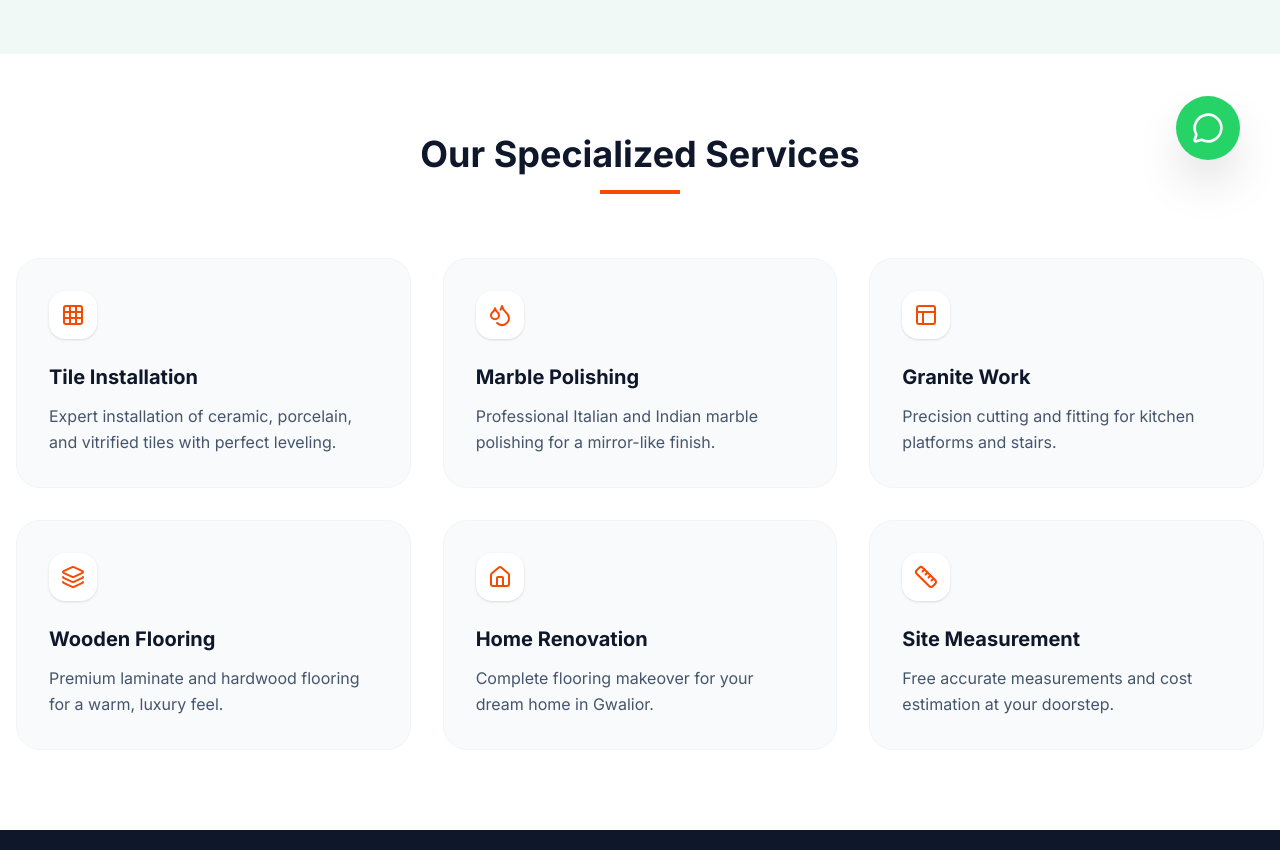
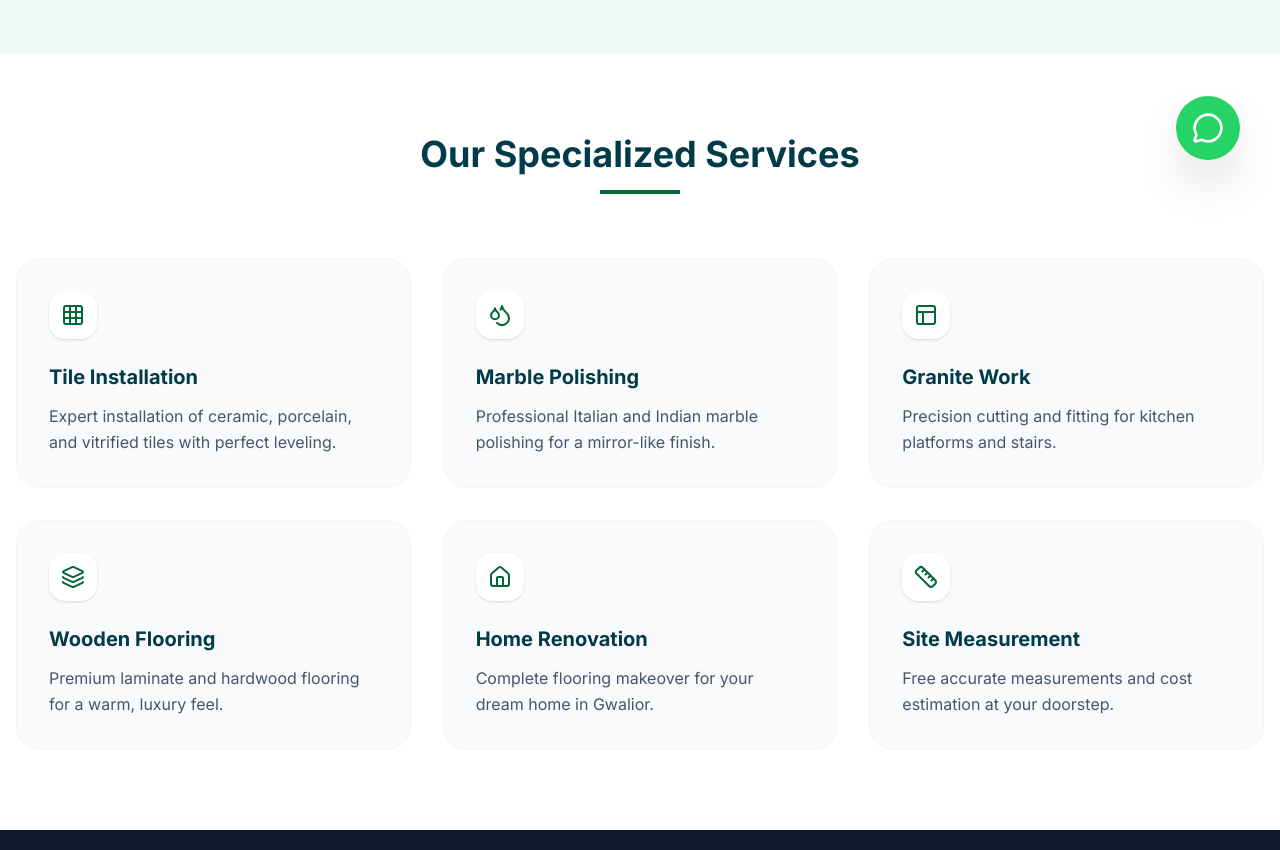
Before and after one commit to floormistri-code/floormistri-web, a Next.js app: page / in a window 1280 px wide. Shown: the part 600-1450 px from the top of the page. Built offline with nearby package versions, Linux system fonts and the light colour scheme; no server answers.

Commit message:
Update Services: Apply green/blue brand colors

```diff
--- a/components/Services.tsx
+++ b/components/Services.tsx
@@ -20,7 +20,7 @@ const services = [
   {
     title: "Wooden Flooring",
     description: "Premium laminate and hardwood flooring for a warm, luxury feel.",
-    icon: Layers // Fixed the missing icon here
+    icon: Layers
   },
   {
     title: "Home Renovation",
@@ -39,20 +39,22 @@ export default function Services() {
     <section id="services" className="py-20 bg-white">
       <div className="max-w-7xl mx-auto px-4">
         <div className="text-center mb-16">
-          <h2 className="text-3xl md:text-4xl font-bold text-slate-900 mb-4 text-center">Our Specialized Services</h2>
-          <div className="w-20 h-1 bg-orange-600 mx-auto"></div>
+          <h2 className="text-3xl md:text-4xl font-bold text-[#003B49] mb-4 text-center">Our Specialized Services</h2>
+          {/* Accent bar changed from Orange to Deep Green */}
+          <div className="w-20 h-1 bg-[#006837] mx-auto"></div>
         </div>
 
         <div className="grid grid-cols-1 md:grid-cols-3 gap-8">
           {services.map((service, index) => (
             <div
               key={index}
-              className="p-8 rounded-3xl bg-slate-50 border border-slate-100 hover:border-orange-200 hover:shadow-xl hover:shadow-orange-500/5 transition-all group"
+              className="p-8 rounded-3xl bg-slate-50 border border-slate-100 hover:border-[#4CAF50]/30 hover:shadow-xl hover:shadow-green-900/5 transition-all group"
             >
-              <div className="w-12 h-12 bg-white rounded-2xl flex items-center justify-center shadow-sm mb-6 group-hover:bg-orange-600 group-hover:text-white transition-colors">
-                <service.icon size={24} className="text-orange-600 group-hover:text-white" />
+              {/* Icon container changed from Orange hover to Deep Green hover */}
+              <div className="w-12 h-12 bg-white rounded-2xl flex items-center justify-center shadow-sm mb-6 group-hover:bg-[#006837] group-hover:text-white transition-colors">
+                <service.icon size={24} className="text-[#006837] group-hover:text-white" />
               </div>
-              <h3 className="text-xl font-bold text-slate-900 mb-3">{service.title}</h3>
+              <h3 className="text-xl font-bold text-[#003B49] mb-3">{service.title}</h3>
               <p className="text-slate-600 leading-relaxed">{service.description}</p>
             </div>
           ))}
```
